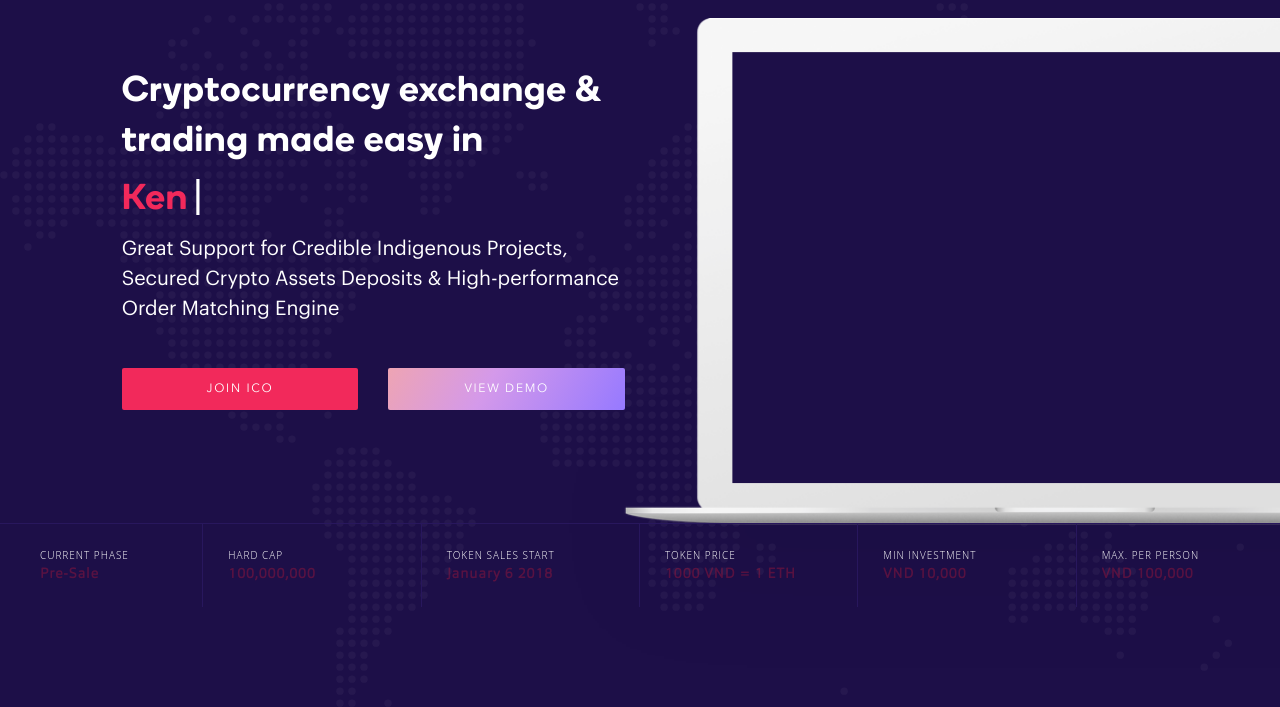
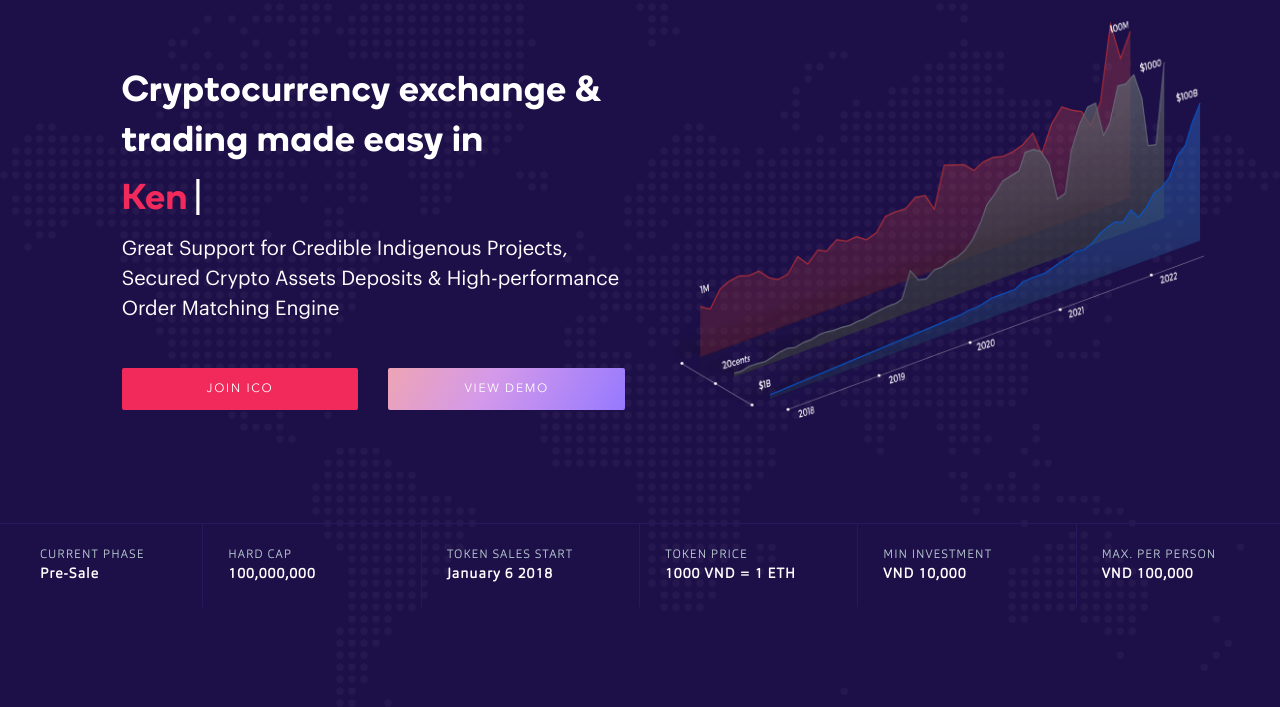
Before and after one commit to Vendexchange/Vendexchange.github.io, a website: page index.html in a window 1280 px wide. Shown: the part 93-800 px from the top of the page. Drawn offline with nearby package versions, Linux system fonts and the light colour scheme; grey boxes are pictures that could not be loaded; a script that the page names is missing; files whose address does not match are found by name.

Commit message:
ui-update

```diff
--- a/assets/css/style.css
+++ b/assets/css/style.css
@@ -255,7 +255,7 @@
     position: absolute;
     top: -220px;
     left: -86px;
-    height: 730px;
+    height: 400px;
     max-width: none;
 }
 
@@ -425,12 +425,13 @@
 }
 
 .head-note h6 {
-    color: #fff;
+    color: #b8cad0;
     font-weight: 300;
-    font-size: 10px;
+    font-size: 12px;
     line-height: 12px;
     margin: 5px 0;
     text-transform: uppercase;
+    font-family: 'Orgon';
 }
 
 .head-note h2 {
@@ -439,7 +440,7 @@
     margin: 2px 0;
     letter-spacing: 1px;
     text-align: left;
-    color: #a7173b6e;
+    color: #fff;
     /* font-family: "Graphik", sans-serif; */
     font-family: 'Orgon';
     text-transform: capitalize;
@@ -723,7 +724,7 @@ h2.invite-tagline{
 
     @media only screen and (max-width : 1400px) {
         .banner-container img {
-            height: 650px;
+            height: 400px;
         }
     }
 
--- a/index.html
+++ b/index.html
@@ -132,11 +132,11 @@
 
                 </div>
 
-                <div class="col-12 col-md-6">
+                <div class="col-12 col-md-5 offset-md-1">
 
                     <div class="banner-container d-none d-sm-block aos-item" data-aos="fade-left" data-aos-easing="linear"
                     data-aos-duration="1200">
-                        <img class=" img-fluid img-banner" src="assets/img/macbook.png">
+                        <img class=" img-fluid img-banner" src="assets/img/trade_banner.png">
                     </div>
                 </div>
 
```
